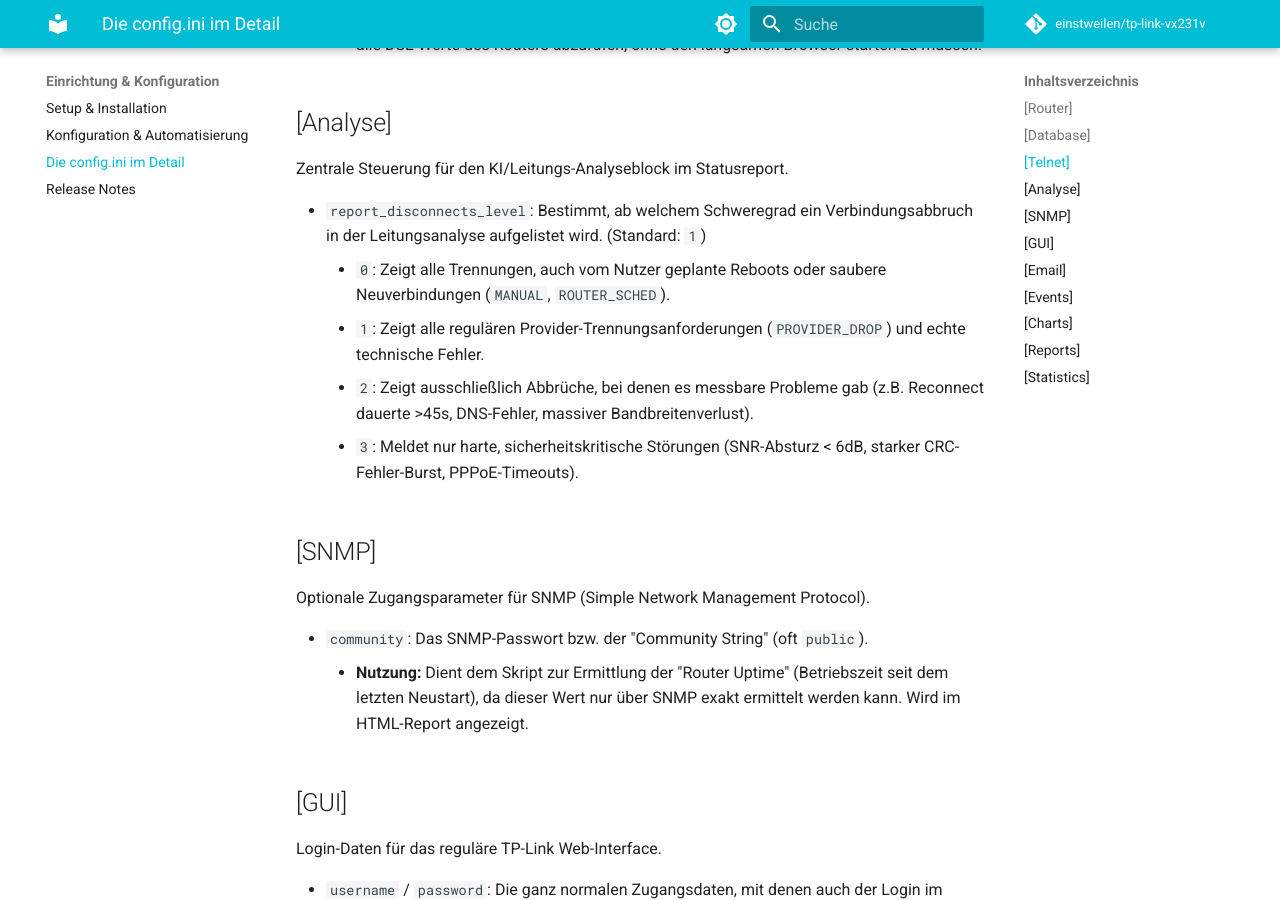
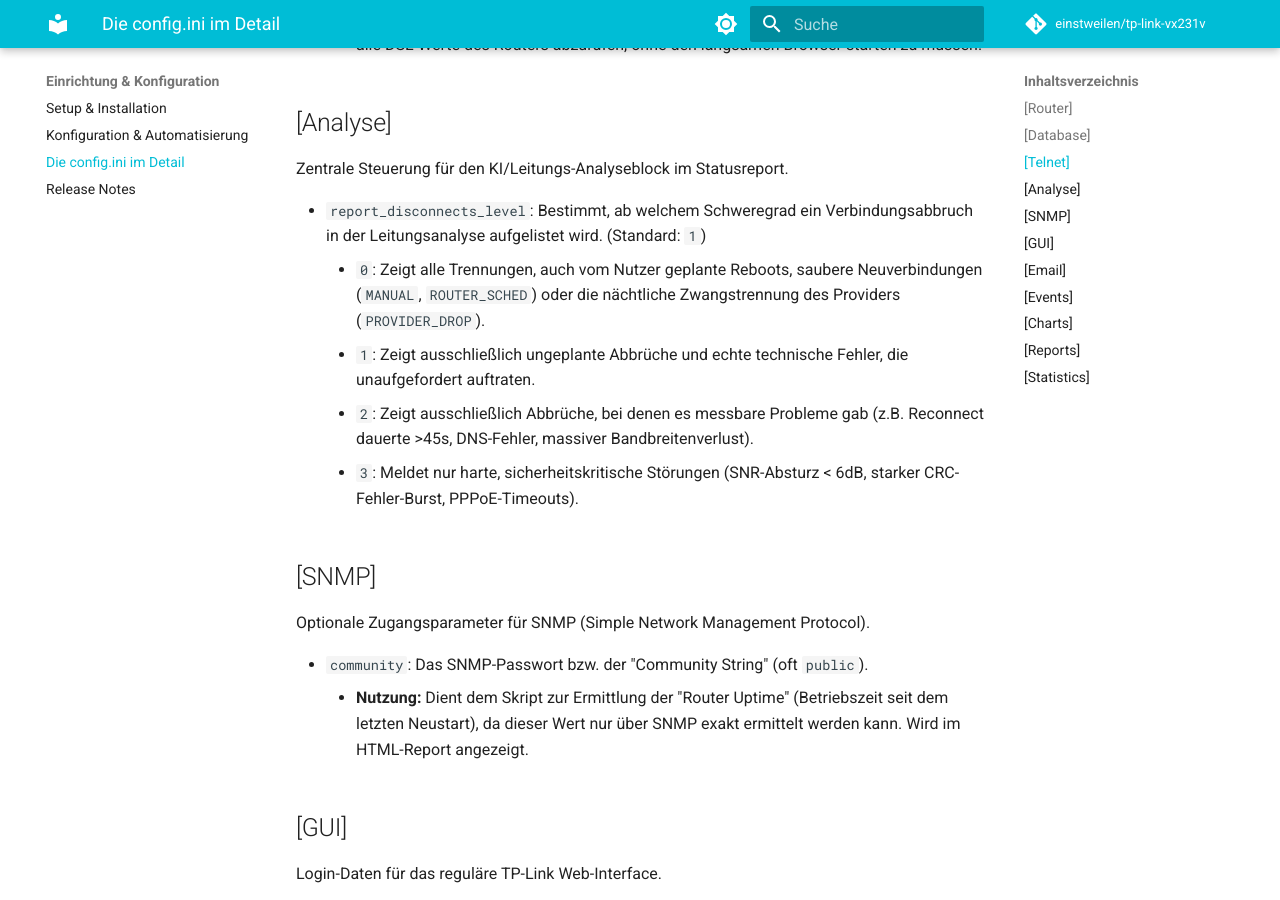
Before and after one commit to einstweilen/tp-link-vx231v, an MkDocs documentation site: the page built from docs/config-details.md, in a window 1280 px wide and 900 px high, scrolled down 975 px. Built offline with MkDocs 1.6.1 and Material for MkDocs 9.7.7, drawn with Linux system fonts in a browser that asks for light colours; comment, search, counter and statistics services are not loaded.

Commit message:
Statusreport 24h Providertrennung gilt nicht als Fehler

```diff
--- a/docs/config-details.md
+++ b/docs/config-details.md
@@ -32,8 +32,8 @@ Zugangsdaten für die schnelle Router-Abfrage, sofern der superadmin-Account akt
 Zentrale Steuerung für den KI/Leitungs-Analyseblock im Statusreport.
 
 *   `report_disconnects_level`: Bestimmt, ab welchem Schweregrad ein Verbindungsabbruch in der Leitungsanalyse aufgelistet wird. (Standard: `1`)
-    *   `0`: Zeigt alle Trennungen, auch vom Nutzer geplante Reboots oder saubere Neuverbindungen (`MANUAL`, `ROUTER_SCHED`).
-    *   `1`: Zeigt alle regulären Provider-Trennungsanforderungen (`PROVIDER_DROP`) und echte technische Fehler.
+    *   `0`: Zeigt alle Trennungen, auch vom Nutzer geplante Reboots, saubere Neuverbindungen (`MANUAL`, `ROUTER_SCHED`) oder die nächtliche Zwangstrennung des Providers (`PROVIDER_DROP`).
+    *   `1`: Zeigt ausschließlich ungeplante Abbrüche und echte technische Fehler, die unaufgefordert auftraten.
     *   `2`: Zeigt ausschließlich Abbrüche, bei denen es messbare Probleme gab (z.B. Reconnect dauerte >45s, DNS-Fehler, massiver Bandbreitenverlust).
     *   `3`: Meldet nur harte, sicherheitskritische Störungen (SNR-Absturz < 6dB, starker CRC-Fehler-Burst, PPPoE-Timeouts).
 
```
Also changed, not shown: 2 other files.
